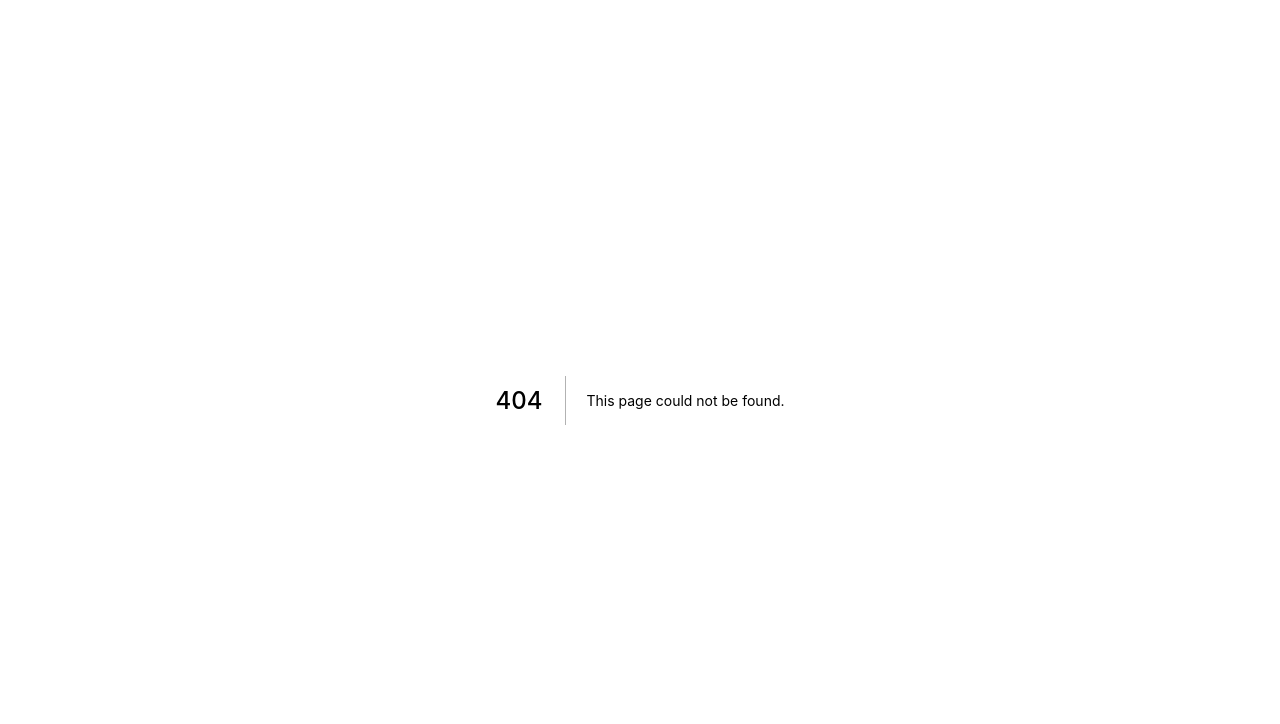
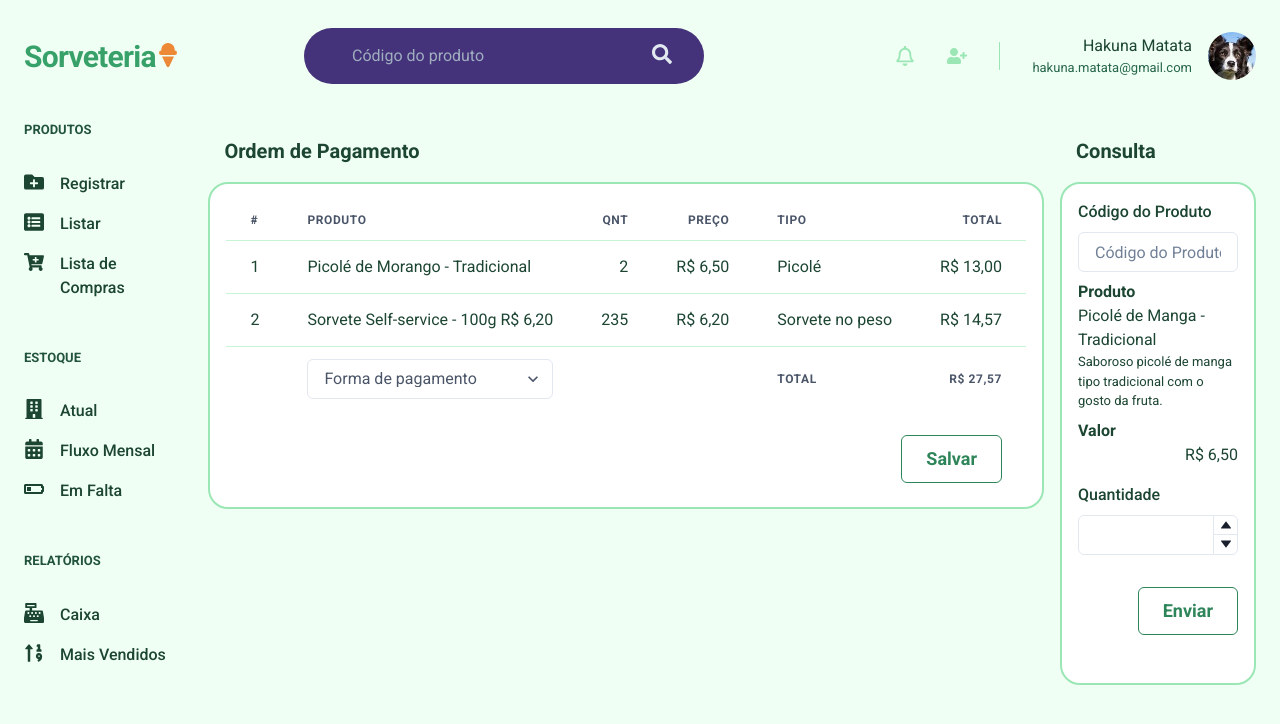
Before and after one commit to wwchacalww/next_sorvetes, a Next.js app: page /checkout in a window 1280 px wide. Before the commit this address had no page. Shown: the top 724 px of the page. Built offline with nearby package versions, Linux system fonts and the light colour scheme.

Commit message:
Estrutura do Checkout criada

```diff
--- /dev/null
+++ b/src/pages/checkout.tsx
@@ -0,0 +1,195 @@
+import {
+  Button,
+  Select,
+  Table,
+  TableCaption,
+  TableContainer,
+  Tbody,
+  Td,
+  Tfoot,
+  Th,
+  Thead,
+  Tr,
+  Text,
+  Box,
+  Flex,
+  FormControl,
+  FormLabel,
+  Input,
+  NumberInput,
+  NumberInputField,
+  NumberInputStepper,
+  NumberIncrementStepper,
+  NumberDecrementStepper,
+} from "@chakra-ui/react";
+import Header from "../components/Header";
+import Sidebar from "../components/Sidebar";
+interface ItemProps {
+  name: string;
+  quantity: number;
+  price: number;
+  category: string;
+  total: number;
+}
+
+interface OrderProps {
+  items: ItemProps[];
+  total: number;
+  payment_method: string;
+}
+export default function Checkout() {
+  const items: ItemProps[] = [
+    {
+      name: "Picolé de Morango - Tradicional",
+      quantity: 2,
+      price: 6.5,
+      category: "Picolé",
+      total: 13,
+    },
+    {
+      name: "Sorvete Self-service - 100g R$ 6,20",
+      quantity: 235,
+      price: 6.2,
+      category: "Sorvete no peso",
+      total: 14.57,
+    },
+  ];
+  return (
+    <Flex direction="column" h="100vh">
+      <Header />
+
+      <Flex w="100%" maxW={1480} my="6" mx="auto" px="6">
+        <Sidebar />
+
+        <Flex w="100%">
+          <Box>
+            <Text fontSize="20" fontWeight="bold" ml="4" my="4">
+              Ordem de Pagamento
+            </Text>
+            <TableContainer
+              w="100%"
+              maxW="880px"
+              bg="white"
+              p="4"
+              rounded="20"
+              borderWidth={2}
+              borderColor="green.200"
+            >
+              <Table colorScheme="green">
+                <Thead>
+                  <Tr>
+                    <Th width="2">#</Th>
+                    <Th>Produto</Th>
+                    <Th isNumeric>Qnt</Th>
+                    <Th isNumeric>Preço</Th>
+                    <Th>Tipo</Th>
+                    <Th isNumeric>Total</Th>
+                  </Tr>
+                </Thead>
+                <Tbody>
+                  {items.map((item, index) => (
+                    <Tr key={index}>
+                      <Td>{index + 1}</Td>
+                      <Td>{item.name}</Td>
+                      <Td isNumeric>{item.quantity}</Td>
+                      <Td isNumeric>
+                        {new Intl.NumberFormat("pt-BR", {
+                          style: "currency",
+                          currency: "BRL",
+                        }).format(item.price)}
+                      </Td>
+                      <Td>{item.category}</Td>
+                      <Td isNumeric>
+                        {new Intl.NumberFormat("pt-BR", {
+                          style: "currency",
+                          currency: "BRL",
+                        }).format(item.total)}
+                      </Td>
+                    </Tr>
+                  ))}
+                </Tbody>
+                <Tfoot>
+                  <Tr>
+                    <Th></Th>
+                    <Th>
+                      <Select
+                        name="paymentMethod"
+                        placeholder="Forma de pagamento"
+                      >
+                        <option value="cash">Dinheiro</option>
+                        <option>Pix</option>
+                        <option>Cartão de crédito</option>
+                        <option>Cartão de débito</option>
+                      </Select>
+                    </Th>
+                    <Th></Th>
+                    <Th></Th>
+                    <Th>Total</Th>
+                    <Th isNumeric>
+                      {new Intl.NumberFormat("pt-BR", {
+                        style: "currency",
+                        currency: "BRL",
+                      }).format(
+                        items.reduce((acc, item) => acc + item.total, 0)
+                      )}
+                    </Th>
+                  </Tr>
+                </Tfoot>
+                <TableCaption textAlign="right">
+                  <Button size="lg" colorScheme="green" variant="outline">
+                    Salvar
+                  </Button>
+                </TableCaption>
+              </Table>
+            </TableContainer>
+          </Box>
+
+          <Box ml={4} w="100%" maxW={400}>
+            <Text fontSize="20" fontWeight="bold" ml="4" my="4">
+              Consulta{" "}
+            </Text>
+            <Box
+              bg="white"
+              p="4"
+              rounded="20"
+              borderWidth={2}
+              borderColor="green.200"
+            >
+              <FormControl>
+                <FormLabel htmlFor="code">Código do Produto</FormLabel>
+                <Input name="code" id="code" placeholder="Código do Produto" />
+              </FormControl>
+              <Text fontWeight="bold" mt="2">
+                Produto
+              </Text>
+              <Text>Picolé de Manga - Tradicional</Text>
+              <Text fontSize="small">
+                Saboroso picolé de manga tipo tradicional com o gosto da fruta.
+              </Text>
+              <Text fontWeight="bold" mt="2">
+                Valor
+              </Text>
+              <Text align="right">R$ 6,50</Text>
+              <FormControl my="4">
+                <FormLabel htmlFor="quantity">Quantidade</FormLabel>
+                <NumberInput min={1} w="40" ml="auto">
+                  <NumberInputField id="quantity" />
+                  <NumberInputStepper>
+                    <NumberIncrementStepper />
+                    <NumberDecrementStepper />
+                  </NumberInputStepper>
+                </NumberInput>
+              </FormControl>
+
+              <Flex justify="right" my="8">
+                <Button size="lg" colorScheme="green" variant="outline">
+                  Enviar
+                </Button>
+              </Flex>
+            </Box>
+          </Box>
+        </Flex>
+      </Flex>
+    </Flex>
+  );
+}
```
Also changed, not shown: 1 other file (tests, documents, lock files or other folders).
